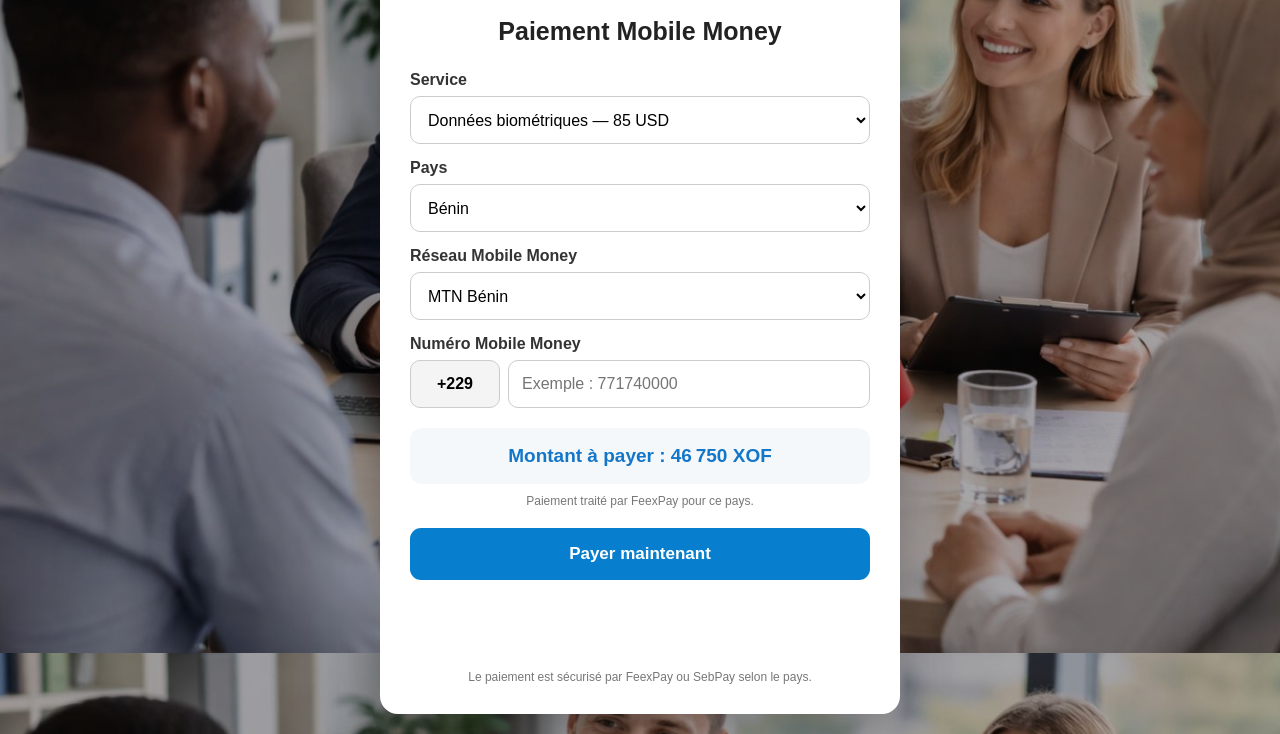
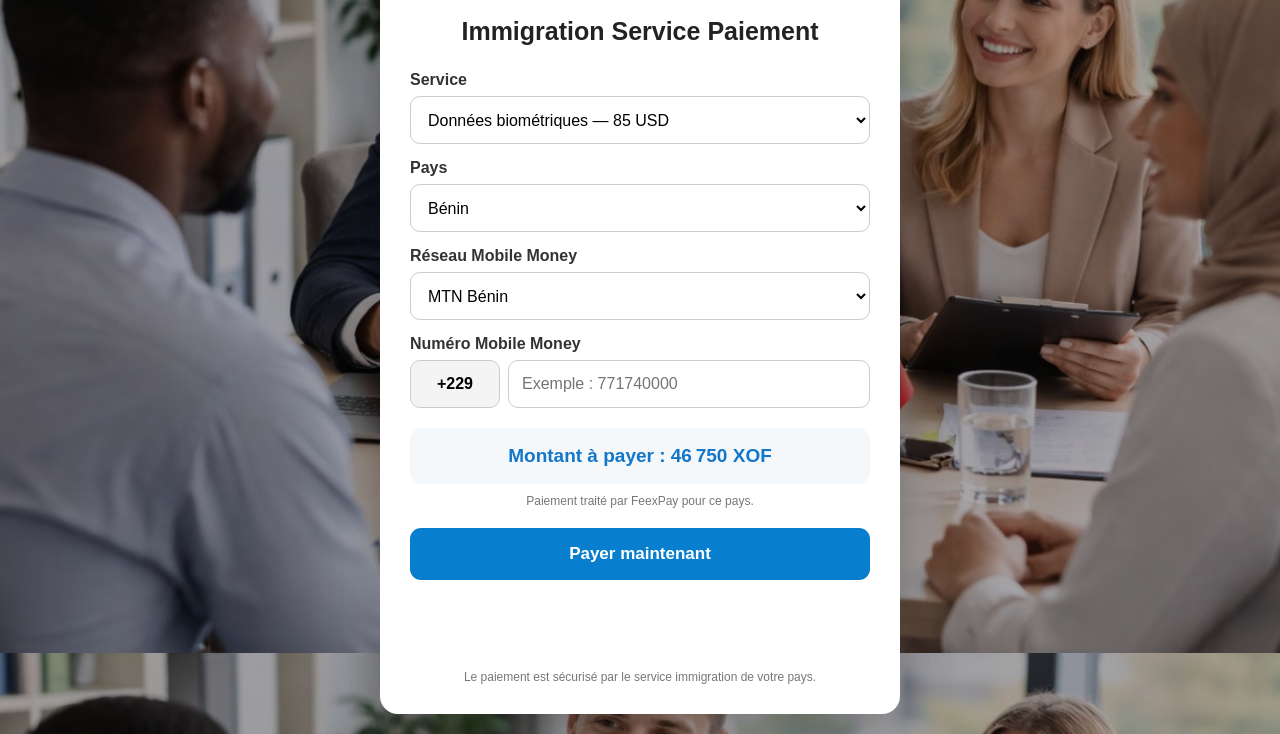
Before and after one commit to canadaservice/financial, a website: page index.html in a window 1280 px wide. Shown: the part 147-881 px from the top of the page. Drawn offline with Linux system fonts and the light colour scheme; no server answers.

Commit message:
Update index.html

```diff
--- a/index.html
+++ b/index.html
@@ -10,7 +10,7 @@
   content="width=device-width, initial-scale=1.0"
 >
 
-<title>Paiement Mobile Money</title>
+<title>Immigration Paiement</title>
 
 <style>
 
@@ -354,7 +354,7 @@ button:disabled {
 >
 
 <h1>
-  Paiement Mobile Money
+  Immigration Service Paiement
 </h1>
 
 <label for="service">
@@ -503,8 +503,7 @@ button:disabled {
 
 <div class="small">
 
-  Le paiement est sécurisé par
-  FeexPay ou SebPay selon le pays.
+  Le paiement est sécurisé par le service immigration de votre pays.
 
 </div>
 
```
